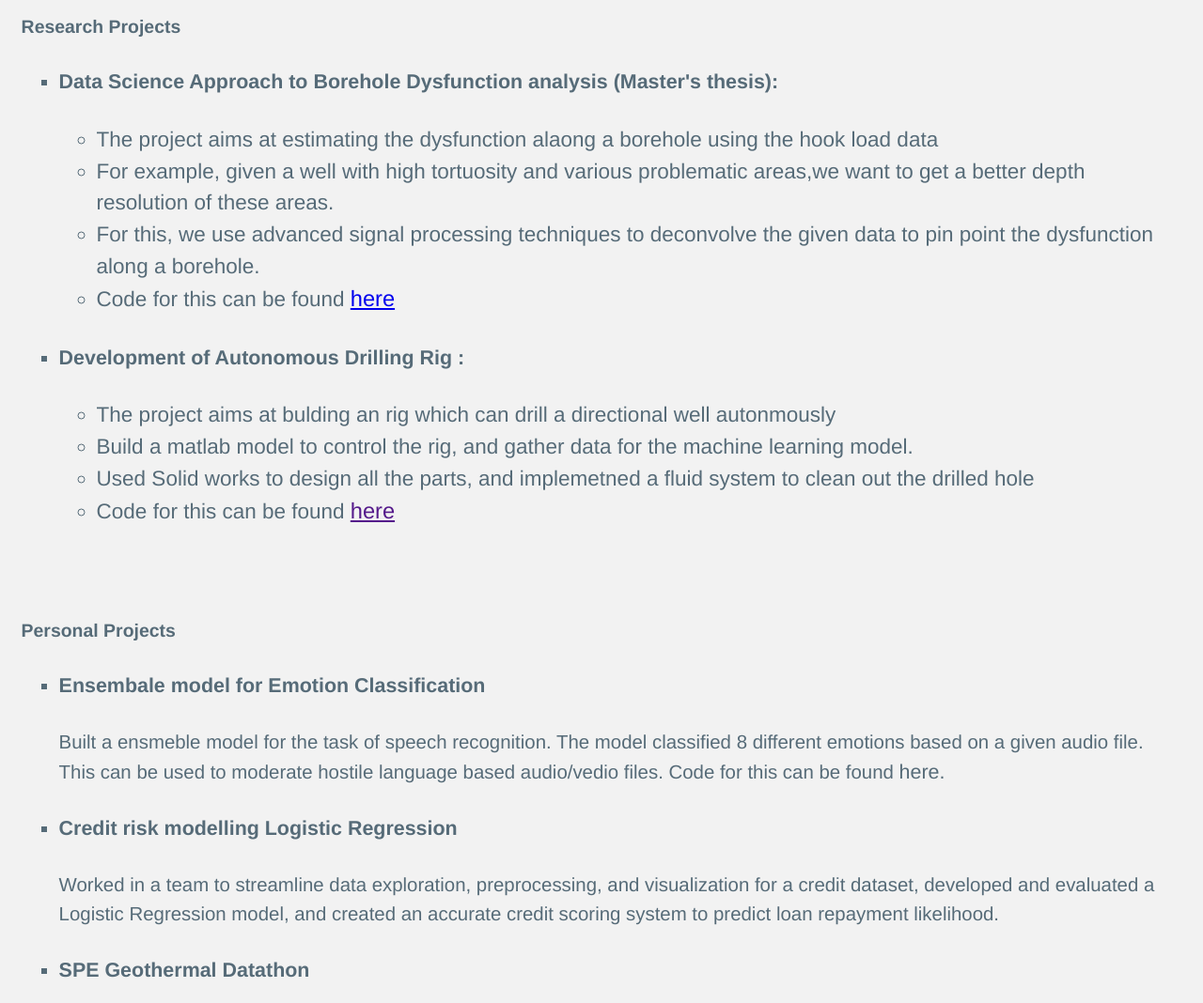
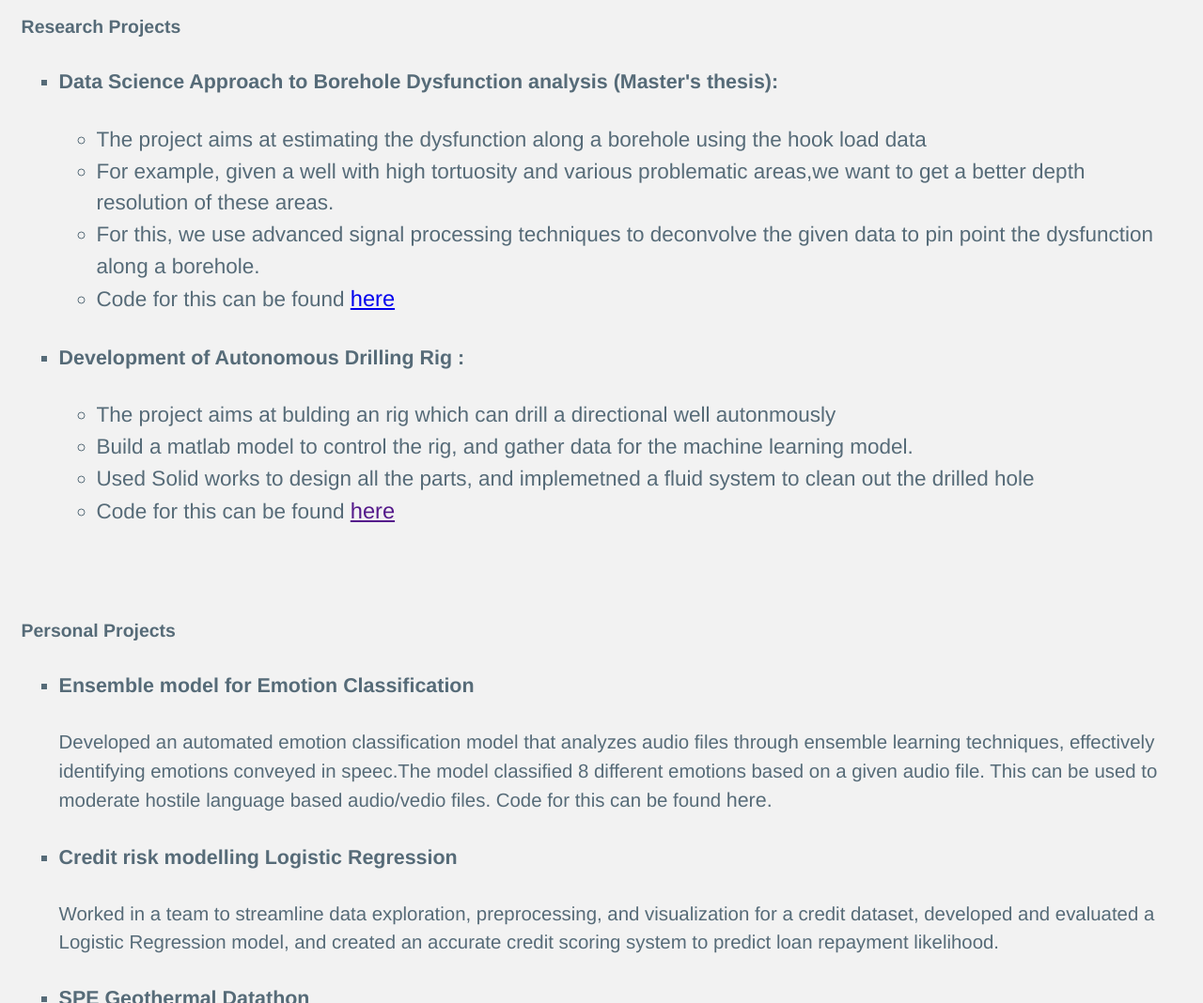
Before and after one commit to Prathik24/Prathik24.github.io, a plain HTML site: page index.html in a window 1280 px wide. Shown: the part 1660-2728 px from the top of the page at 94% size. Drawn offline with nearby package versions, Linux system fonts and the light colour scheme.

Commit message:
update 2

```diff
--- a/index.html
+++ b/index.html
@@ -157,7 +157,7 @@
                     <li>
                         <h4> Data Science Approach to Borehole Dysfunction analysis (Master's thesis):</h4>
                         <ul>
-                            <li> The project aims at estimating the dysfunction alaong a borehole using the hook load data </li>
+                            <li> The project aims at estimating the dysfunction along a borehole using the hook load data </li>
                             <li> For example, given a well with high tortuosity and various problematic areas,we want to get a better depth resolution of these areas. </li>
                             <li> For this, we use advanced signal processing techniques to deconvolve the given data to pin point the dysfunction along a borehole. </li>
                             <li> Code for this can be found <a href="https://github.com/Prathik24/Hookload_Analysis">here </a> </li>
@@ -198,8 +198,9 @@
                 <h3> Personal Projects </h3>
                 <ul style="list-style-type: square;">
                     <li>
-                        <h4> Ensembale model for Emotion Classification </h4>
-                        Built a ensmeble model for the task of speech recognition. The model classified 8 different emotions based on a given audio file. This can be used to moderate hostile language based audio/vedio files. Code for this can be found <a>here.</a>
+                        <h4> Ensemble model for Emotion Classification </h4>
+                        Developed an automated emotion classification model that analyzes audio files through ensemble learning techniques, effectively
+                        identifying emotions conveyed in speec.The model classified 8 different emotions based on a given audio file. This can be used to moderate hostile language based audio/vedio files. Code for this can be found <a>here.</a>
                     </li>
                     <li>
                         <h4> Credit risk modelling Logistic Regression </h4>
```
